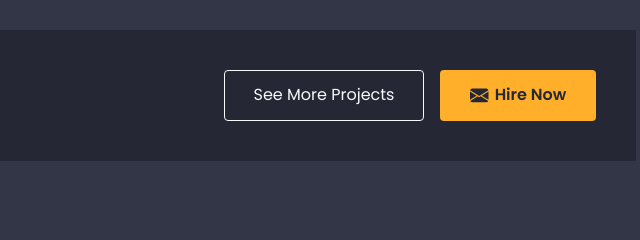
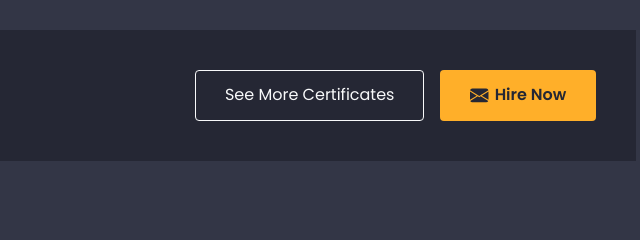
Before and after one commit to fizipan/hafizhmaulana_y, a plain HTML site: page projects.html in a window 1280 px wide. Shown: the part 1382-1622 px from the top of the page, 562-1202 px from the left. Drawn offline with nearby package versions, Linux system fonts and the light colour scheme.

Commit message:
Bug Fix Mobile

```diff
--- a/projects.html
+++ b/projects.html
@@ -454,8 +454,8 @@
                     </div>
                     <div class="col-lg-6">
                       <div class="button-contact d-flex justify-content-end">
-                        <a href="projects.html" class="btn btn-outline-light me-2 me-lg-3 d-flex align-items-center">
-                          See More Projects
+                        <a href="certificates.html" class="btn btn-outline-light me-2 me-lg-3 d-flex align-items-center">
+                          See More Certificates
                         </a>
                         <a href="mailto:hafizhmy26@gmail.com" class="btn btn-email shake-button">
                           <svg
```
